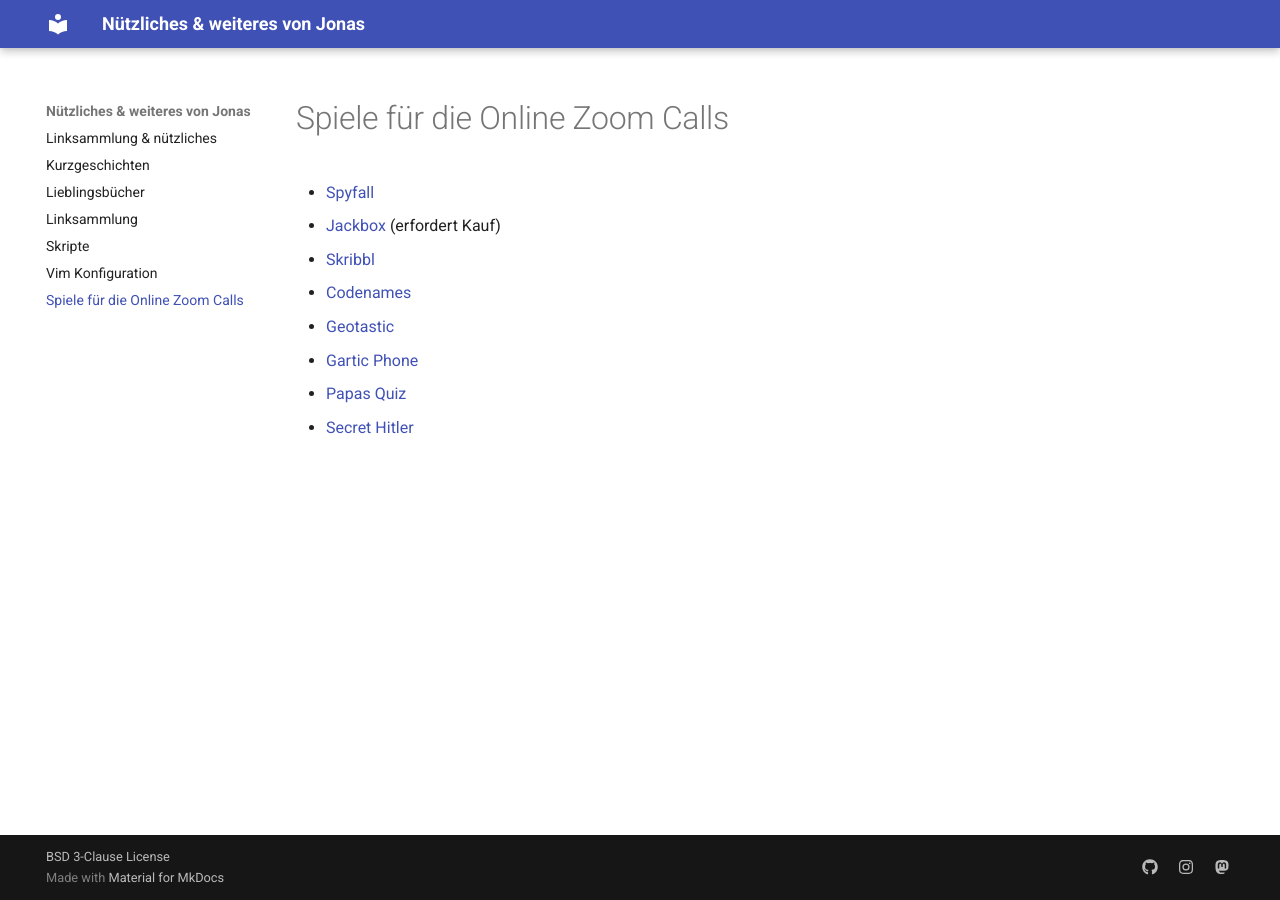
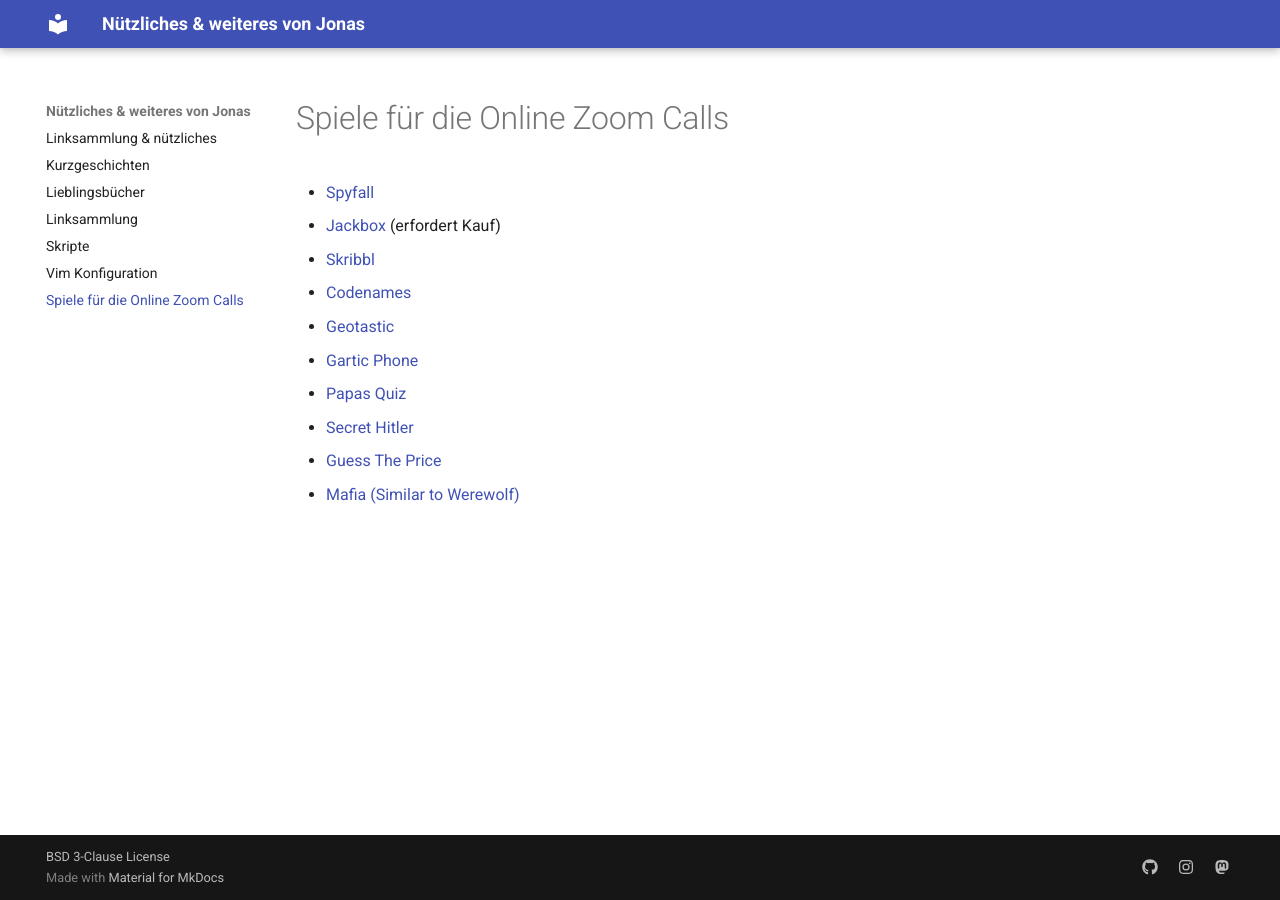
Before and after one commit to jonasmetzger2000/jonasmetzger2000.github.io, an MkDocs documentation site: the page built from docs/zoom_games.md, in a window 1280 px wide. Built offline with MkDocs 1.6.1 and Material for MkDocs 9.7.7, drawn with Linux system fonts in a browser that asks for light colours.

Commit message:
more games!

```diff
--- a/docs/zoom_games.md
+++ b/docs/zoom_games.md
@@ -7,3 +7,5 @@
 - [Gartic Phone](https://garticphone.com/de)
 - [Papas Quiz](https://papas.tv/)
 - [Secret Hitler](https://secret-hitler.com/)
+- [Guess The Price](https://guesstheprice.net/)
+- [Mafia (Similar to Werewolf)](https://mafiathegame.benrobinson.dev/)
```
